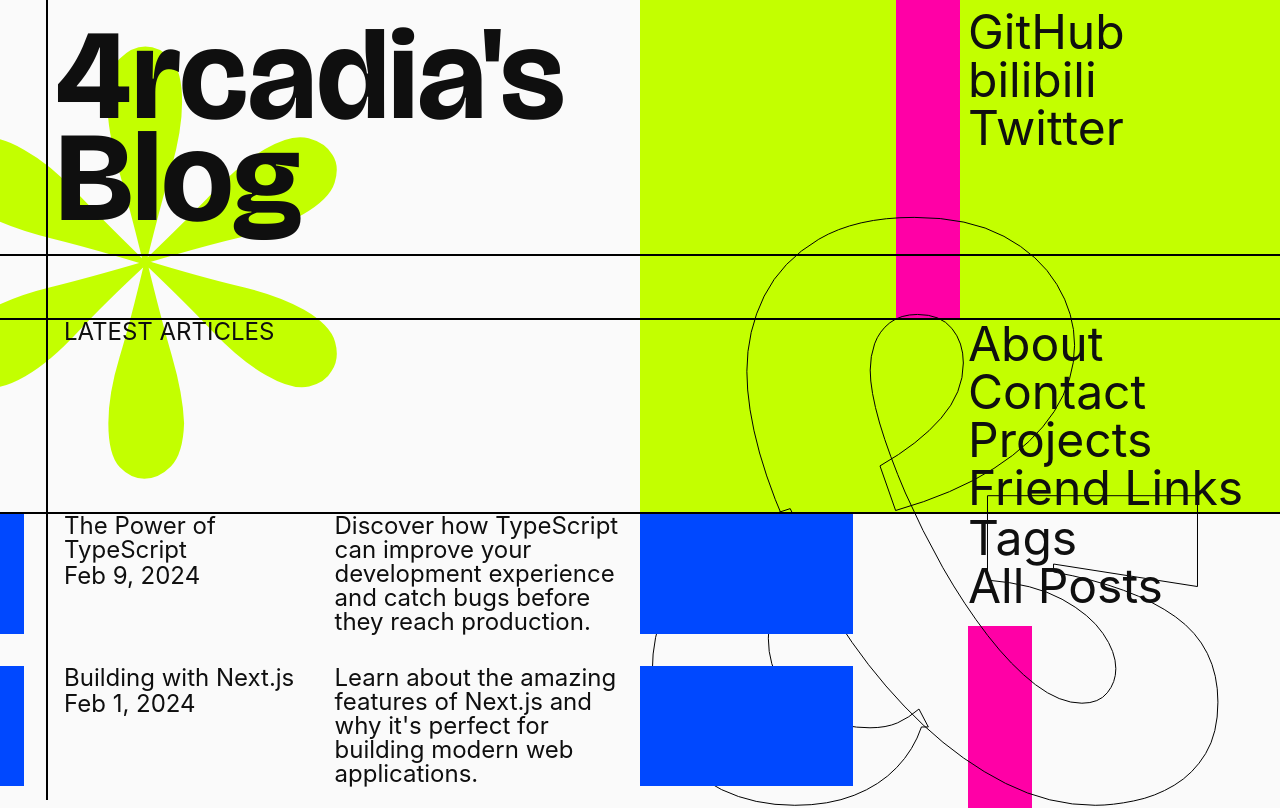
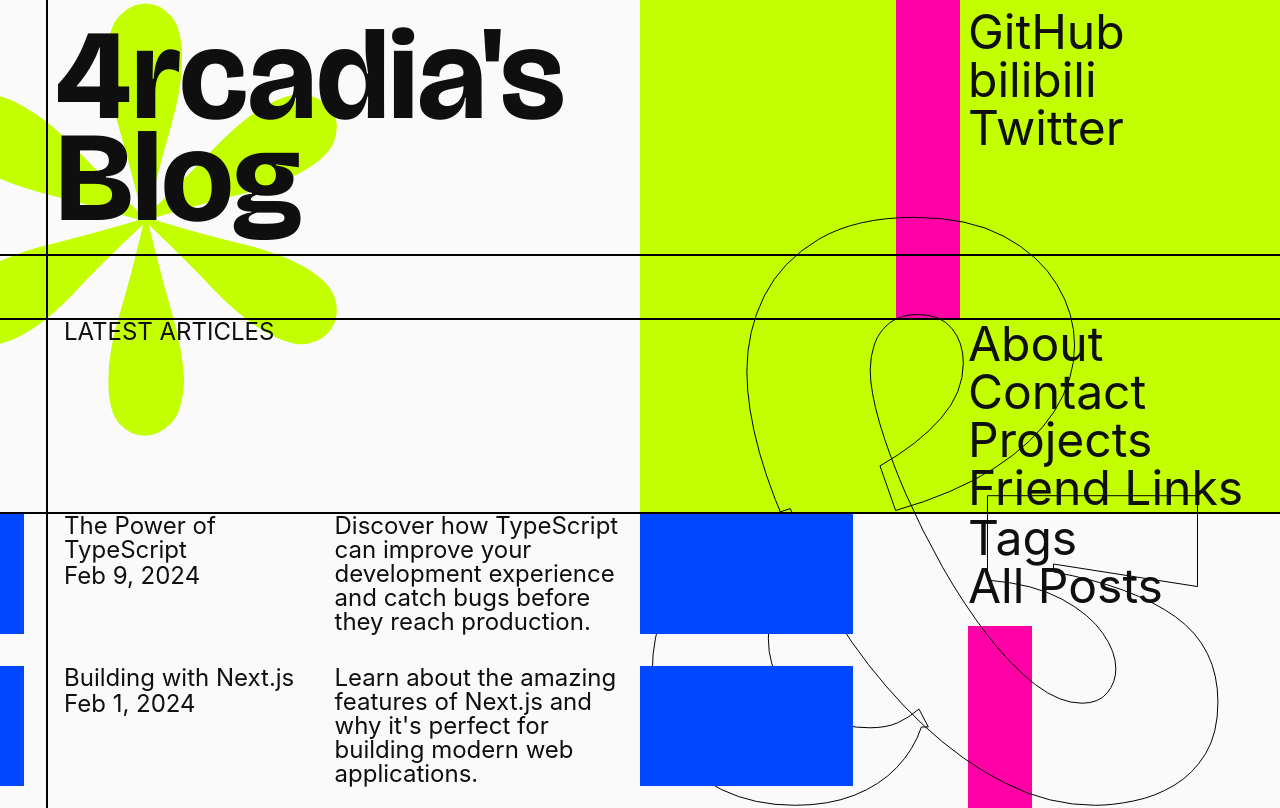
Before and after one commit to Arcadi4/blog, a Next.js app: page / in a window 1280 px wide. Shown: the top 808 px of the page. Built offline with nearby package versions, Linux system fonts and the light colour scheme.

Commit message:
feat: More minor visual changes on homepage

```diff
--- a/src/app/page.tsx
+++ b/src/app/page.tsx
@@ -21,10 +21,10 @@ export default async function Home({
       : "4rcadia";
 
   return (
-    <main className="min-h-[166dvh] flex flex-col">
+    <main className="relative min-h-[166dvh] flex flex-col">
       <div className="absolute bg-acid right-0 top-0 h-128 w-1/2 -z-50" />
-      <div className="absolute bg-none left-0 top-0 h-screen w-12 border-r-2 border-r-black" />
-      <p className="absolute -left-1/12 -top-1/2 text-[768pt] font-serif text-acid -z-10">
+      <div className="absolute bg-none left-0 top-0 h-full w-12 border-r-2 border-r-black" />
+      <p className="absolute -left-1/12 -top-1/3 text-[768pt] font-serif text-acid -z-10">
         *
       </p>
       <section className=" h-64 border-b-2 border-b-black">
```
